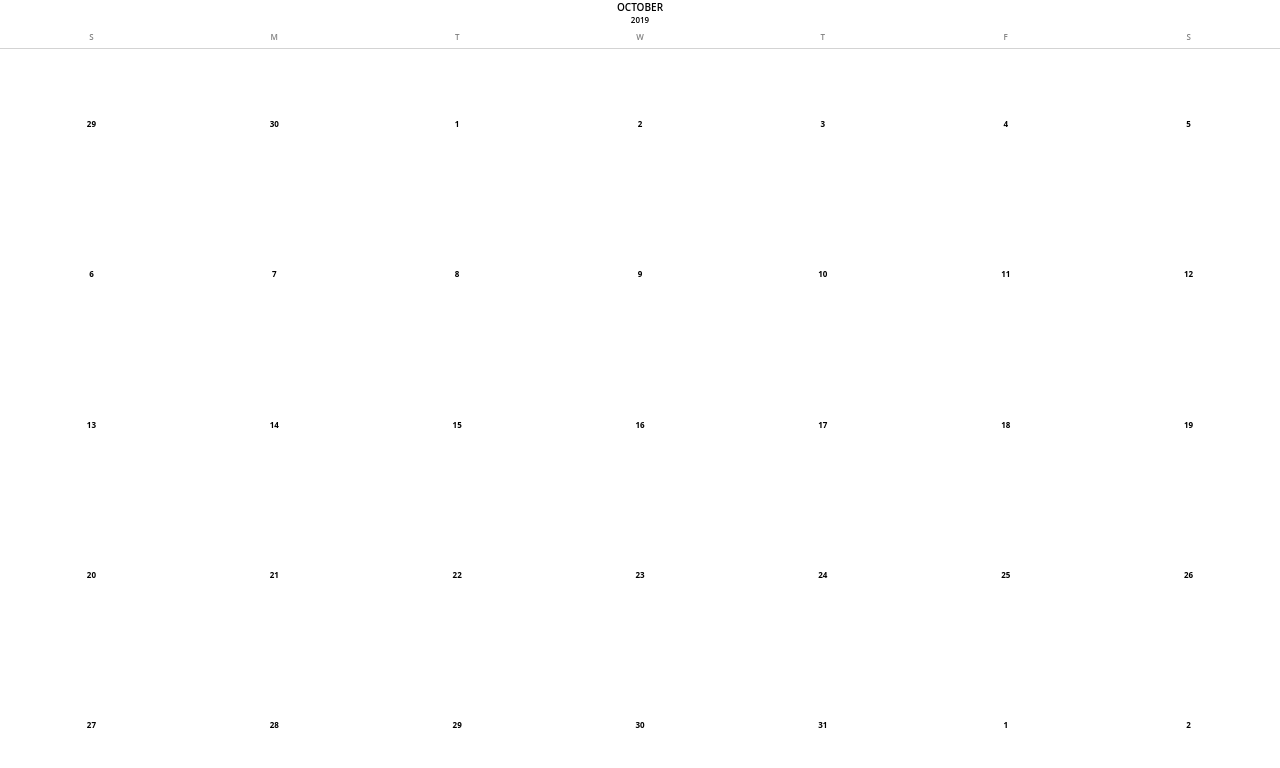
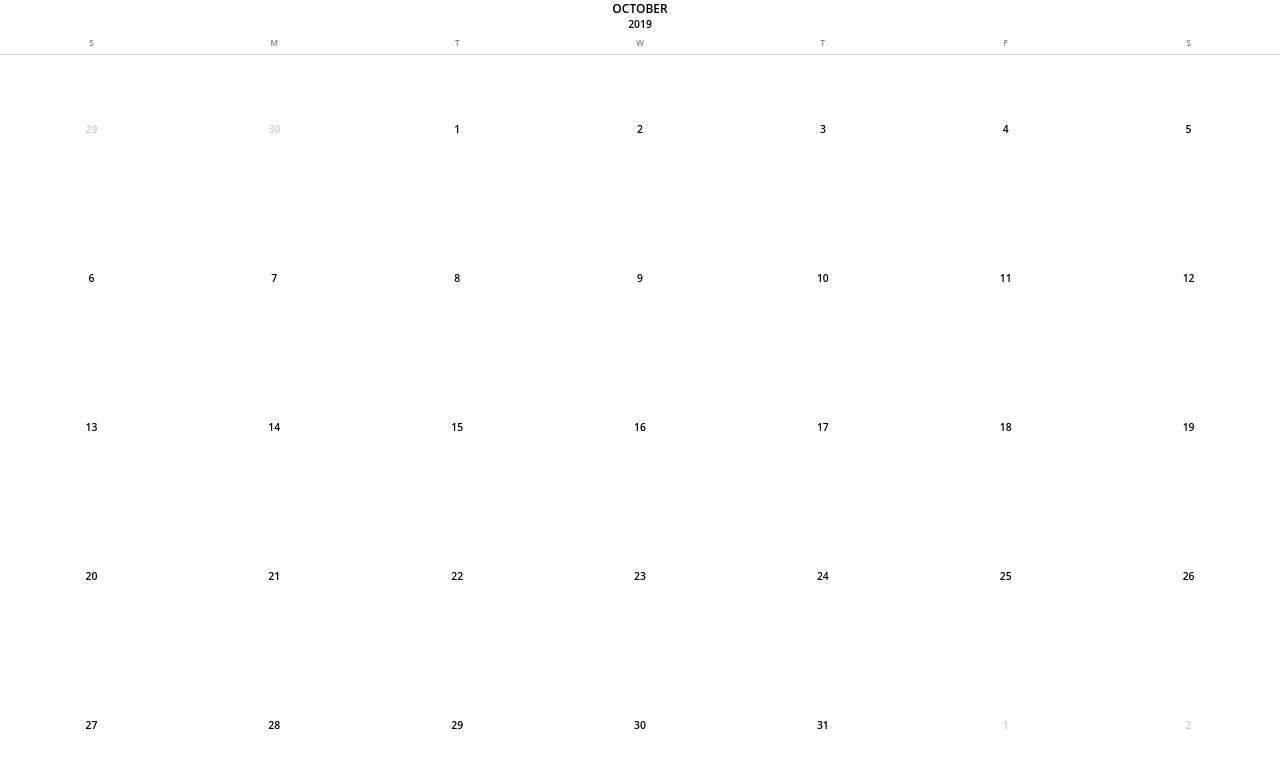
Before and after one commit to ReporterOne/reporter, a React (Create React App) app in the folder app/frontend/: page / in a window 1280 px wide. Shown: the top 768 px of the page. Built offline with nearby package versions, Linux system fonts and the light colour scheme.

Commit message:
added shadow for days that are not in the current month.

```diff
--- a/app/frontend/src/components/Calendar/components/Cells.jsx
+++ b/app/frontend/src/components/Calendar/components/Cells.jsx
@@ -39,16 +39,21 @@ const Cells = (props) => {
         flex-wrap: wrap;
         border-color:red;
         border-width:1px;
-
-        /* flex-basis: calc(100%/7); */
-        /* width: calc(100%/7); */
         align-items: center;
         justify-content: center;
     `;
+
+    const DateNumberNotMonth = styled.span`
+        font-size: 65%;
+        line-height: 1;
+        font-weight: 600;
+        `;
     const DateNumber = styled.span`
-        font-size: 8px;
+        font-size: 65%;
         line-height: 1;
-        font-weight: 700;
+        font-weight: 600;
+        opacity: 0.2;
+
     `;
     const monthStart = startOfMonth(props.currentDate);
     const monthEnd = endOfMonth(monthStart);
@@ -67,7 +72,9 @@ const Cells = (props) => {
                 key={day}
                 onClick={() => props.onDateClick(cloneDay)}
                 >
-                    <DateNumber>{formattedDate}</DateNumber>
+                    {isSameMonth(day,monthStart) ?
+                    <DateNumberNotMonth>{formattedDate}</DateNumberNotMonth> :
+                    <DateNumber>{formattedDate}</DateNumber>}
                 </Column>
             );
             day = addDays(day, 1);
--- a/app/frontend/src/components/Calendar/components/Header.jsx
+++ b/app/frontend/src/components/Calendar/components/Header.jsx
@@ -17,11 +17,11 @@ const Header = (props) => {
     `;
     const MonthName = styled.span`
         text-transform: uppercase;
-        font-size: 10px;
+        font-size: 75%;
         font-weight: 600;
     `;
     const YearNumber = styled.span`
-        font-size: 8px;
+        font-size: 65%;
         font-weight: 600;
     `;
 
```
